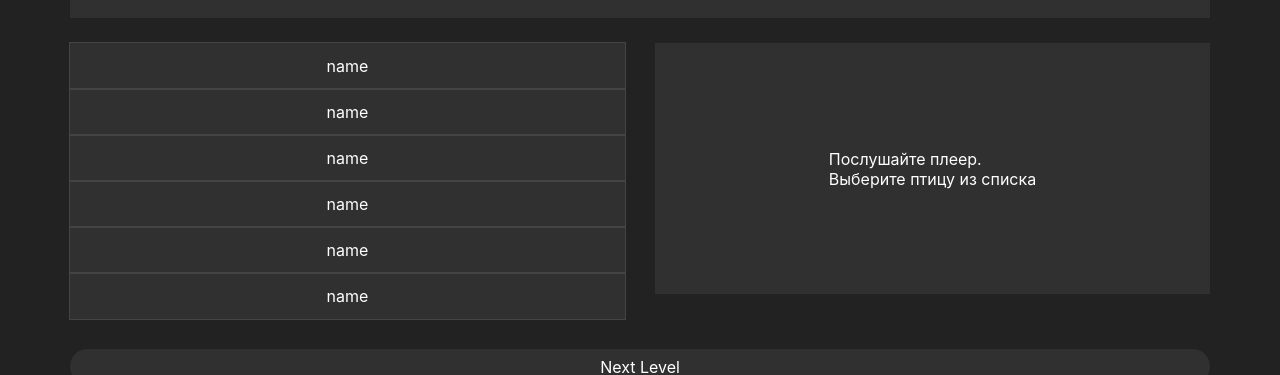
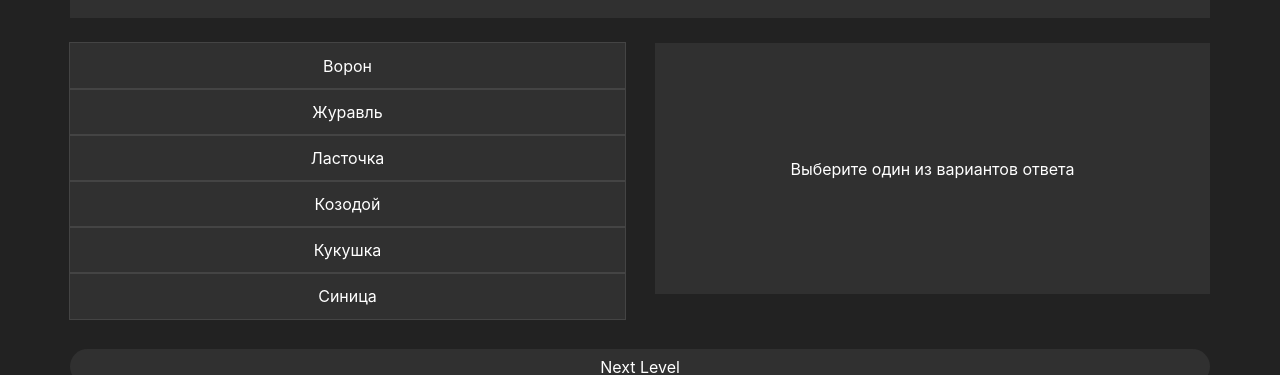
Before and after one commit to karway211/songbird, a React (Create React App) app: page / in a window 1280 px wide. Shown: the part 407-782 px from the top of the page. Built offline with nearby package versions, Linux system fonts and the light colour scheme.

Commit message:
feat: add coincide question and answer

```diff
--- a/src/App.js
+++ b/src/App.js
@@ -1,13 +1,13 @@
 import React, { useEffect } from 'react';
 import './App.css';
-import Choice from './components/Choice/Choice';
-import Answer from './components/Answer/Answer';
 import { startGame } from './redux/songbird-reducer';
 import { connect } from 'react-redux';
 import HeaderContainer from './components/Header/HeaderContainer';
 import NavbarContainer from './components/Navbar/NavbarContainer';
 import QuestionContainer from './components/Question/QuestionContainer';
 import NextContainer from './components/Next/NextContainer';
+import AnswerContainer from './components/Answer/AnswerContainer';
+import OptionsBlockContainer from './components/OptionsBlock/OptionsBlockContainer';
 
 const App = ({startGame}) => {
   useEffect(() => {
@@ -20,8 +20,8 @@ const App = ({startGame}) => {
       <NavbarContainer />
       <QuestionContainer />
       <div className='wrap'>
-        <Choice />
-        <Answer />
+        <OptionsBlockContainer />
+        <AnswerContainer />
       </div>
       <NextContainer />
     </div>
--- a/src/components/Answer/Answer.jsx
+++ b/src/components/Answer/Answer.jsx
@@ -1,15 +1,52 @@
 import React from 'react';
 import s from './Answer.module.css';
+import QuestionImage from '../Question/QuestionImage/QuestionImage';
 
-const Answer = () => {
+// const Answer = ({}) => {
+//   return (
+//     <div className={s.wrapper}>
+//       <p className={s.choose}>
+//         Послушайте плеер. <br/>
+//         Выберите птицу из списка
+//       </p>
+//     </div>
+//   )
+// }
+
+
+
+const Answer = ({ optionId, birds, counter, score }) => {
+  if (optionId) {
+    const currentData = birds[optionId - 1]
+    return (
+      <div className={s.wrapper}>
+        <div className={s.answer}>
+          <div className={s.imageBlock}>
+            <QuestionImage photo = {currentData.image} />
+          </div>
+          <div className={s.answerControl}>
+            <span className={s.questSpan}>{currentData.name}</span>
+            <hr />
+            <span className={s.questSpan}>{currentData.species}</span>
+            <hr />
+            <audio src={currentData.audio} controls className={s.questAudio}></audio>
+          </div>
+        </div>
+        <p className={s.description}>{currentData.description}</p>
+      </div>
+    );
+  } else {
     return (
       <div className={s.wrapper}>
         <p className={s.choose}>
-        Послушайте плеер. <br/>
-        Выберите птицу из списка
+          {counter === 6
+            ? `Вы набрали ${score} из 36 баллов,
+              кликните кнопку 'Next Level' чтобы начать игру сначала`
+            : 'Выберите один из вариантов ответа'}
         </p>
       </div>
     )
   }
+}
 
 export default Answer;
--- /dev/null
+++ b/src/components/Answer/AnswerContainer.jsx
@@ -0,0 +1,16 @@
+import React from 'react';
+import { connect } from 'react-redux';
+import Answer from './Answer';
+
+const AnswerContainer = (props) => {
+  return <Answer {...props} />
+}
+
+const mapStateToProps = state => ({
+  birds: state.songbirdBlock.birds,
+  optionId: state.songbirdBlock.optionId,
+  counter: state.songbirdBlock.counter,
+  score: state.songbirdBlock.score
+})
+
+export default connect(mapStateToProps, {})(AnswerContainer);
--- a/src/components/Choice/Choice.jsx
+++ /dev/null
@@ -1,27 +0,0 @@
-import React from 'react';
-import s from './Choice.module.css';
-import { NavLink } from 'react-router-dom';
-
-const ChoiceItem = () => {
-  return (
-    <div className={s.choiceList}>
-      <NavLink to={`/1`} className={s.listItem}>name</NavLink>
-    </div>
-  )
-}
-
-const Choice = () => {
-
-  return (
-    <div className={s.answerOptions}>
-        <ChoiceItem />
-        <ChoiceItem />
-        <ChoiceItem />
-        <ChoiceItem />
-        <ChoiceItem />
-        <ChoiceItem />
-    </div>
-  );
-}
-
-export default Choice;
--- /dev/null
+++ b/src/components/OptionsBlock/OptionsBlock.jsx
@@ -0,0 +1,41 @@
+import React from 'react';
+import s from './OptionsBlock.module.css';
+import { NavLink } from 'react-router-dom';
+
+const OptionsItem = ({setOptions, setCounterScore, id, isResponse, name }) => {
+
+  const coincide = (e) => {
+    setOptions(e.target.id);
+    setCounterScore();
+  }
+
+  return (
+    <div className={s.choiceList}>
+      <NavLink
+        onClick={coincide}
+        to={`/${id}`}
+        activeClassName={`${isResponse ? s.activeGold : s.activeRed}`}
+        id={id}
+        className={s.listItem}>{name}</NavLink>
+    </div>
+  )
+}
+
+const OptionsBlock = ({birds, isResponse, isNext, setOptions, setCounterScore}) => {
+
+  const options = birds && birds.map((b) => <OptionsItem id={b.id}
+                                          setOptions={setOptions}
+                                          key={b.id}
+                                          name={b.name}
+                                          isResponse={isResponse}
+                                          setCounterScore={setCounterScore}
+                                          isNext={isNext} />);
+
+  return (
+    <div className={s.answerOptions}>
+        { options }
+    </div>
+  );
+}
+
+export default OptionsBlock;
--- a/src/components/Choice/Choice.module.css
+++ b/src/components/OptionsBlock/OptionsBlock.module.css
@@ -28,6 +28,15 @@ a {
   color: #ffffff;
 }
 
+.activeGold {
+  color: gold;
+  background-color: #444444;
+}
+.activeRed {
+  color: red;
+  background-color: #444444;
+}
+
 @media (max-width: 960px) {
   .answerOptions {
     margin-right: 0;
--- /dev/null
+++ b/src/components/OptionsBlock/OptionsBlockContainer.jsx
@@ -0,0 +1,16 @@
+import React from 'react';
+import { connect } from 'react-redux';
+import { setOptions, setCounterScore } from '../../redux/songbird-reducer';
+import OptionsBlock from './OptionsBlock';
+
+const OptionsBlockContainer = (props) => {
+  return <OptionsBlock {...props} />
+}
+
+const mapStateToProps = state => ({
+  birds: state.songbirdBlock.birds,
+  isResponse: state.songbirdBlock.isResponse,
+  isNext: state.songbirdBlock.isNext
+})
+
+export default connect(mapStateToProps, {setOptions, setCounterScore})(OptionsBlockContainer);
--- a/src/components/Question/QuestionContainer.jsx
+++ b/src/components/Question/QuestionContainer.jsx
@@ -9,7 +9,7 @@ const QuestionContainer = (props) => {
 const mapStateToProps = (state) => ({
   birdsData: state.songbirdBlock.birds,
   isNext: state.songbirdBlock.isNext,
-  choiceId: state.songbirdBlock.choiceId,
+  // optionId: state.songbirdBlock.optionId,
   questionId: state.songbirdBlock.questionId
 })
 
--- a/src/redux/songbird-reducer.js
+++ b/src/redux/songbird-reducer.js
@@ -4,7 +4,7 @@ const initialState = {
   counter: 0,
   birds: null,
   isNext: false,
-  choiceId: null,
+  optionId: null,
   questionId: Math.floor(Math.random() * 5) + 1,
   isResponse: null,
   score: 0,
@@ -20,6 +20,21 @@ const songbirdReducer = (state = initialState, action) => {
         birds: action.birds[state.counter],
       }
     }
+    case 'SET_OPTIONS': {
+      return {
+        ...state,
+        optionId: +action.id,
+        isResponse: state.questionId === +action.id || state.isResponse ? true : false,
+        isNext: state.questionId === +action.id || state.isResponse ? true : false,
+      }
+    }
+    case 'SET_COUNTER_SCORE': {
+      return {
+        ...state,
+        counterScore: (!state.isNext && state.counterScore > 1 && state.counterScore - 1) || (!state.isNext && state.counterScore),
+        score: (state.isNext && state.score + state.counterScore) || state.score,
+      }
+    }
     default: {
       return state;
     }
@@ -28,6 +43,8 @@ const songbirdReducer = (state = initialState, action) => {
 
 //ac
 const startGameState = (birds) => ({type: 'START_GAME_STATE', birds});
+export const setOptions = (id) => ({type: 'SET_OPTIONS', id});
+export const setCounterScore = () => ({type: 'SET_COUNTER_SCORE'});
 
 //thunk
 
```
Lines whose indentation alone changed are shown as unchanged.
